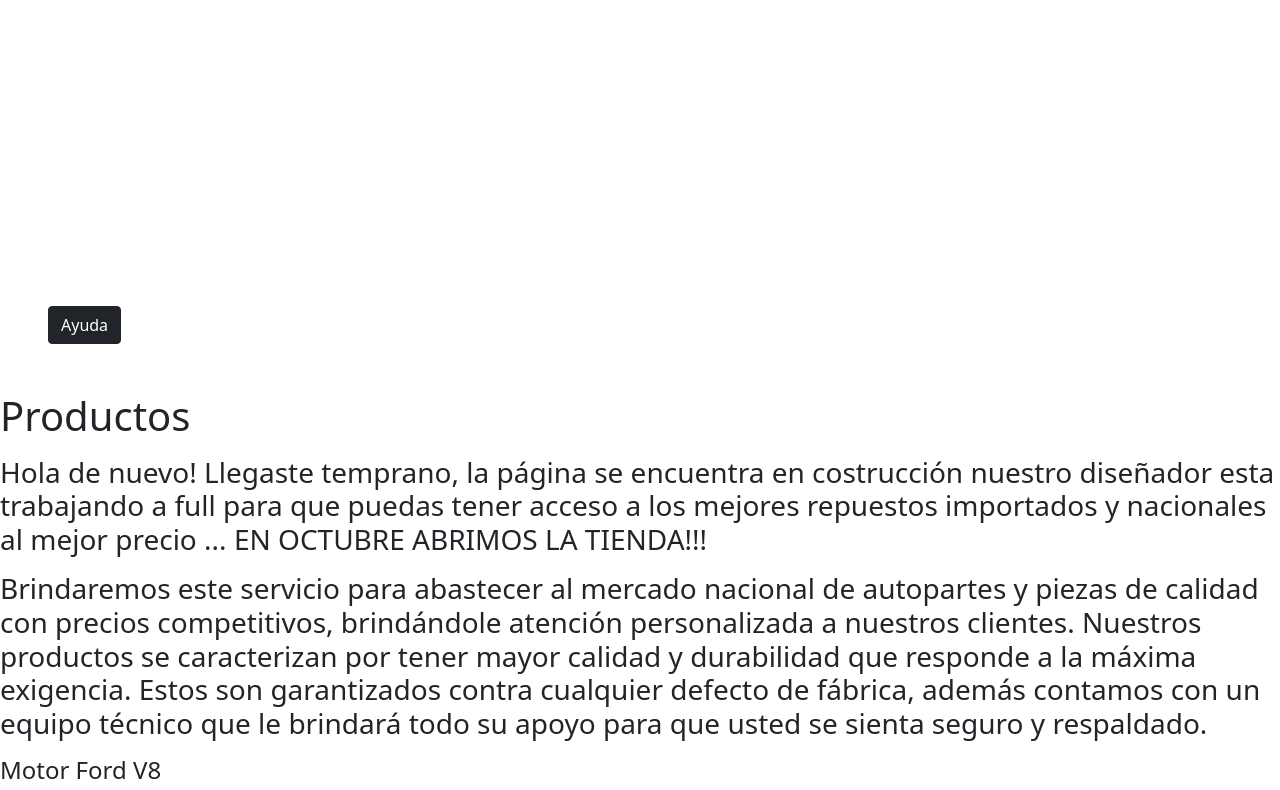
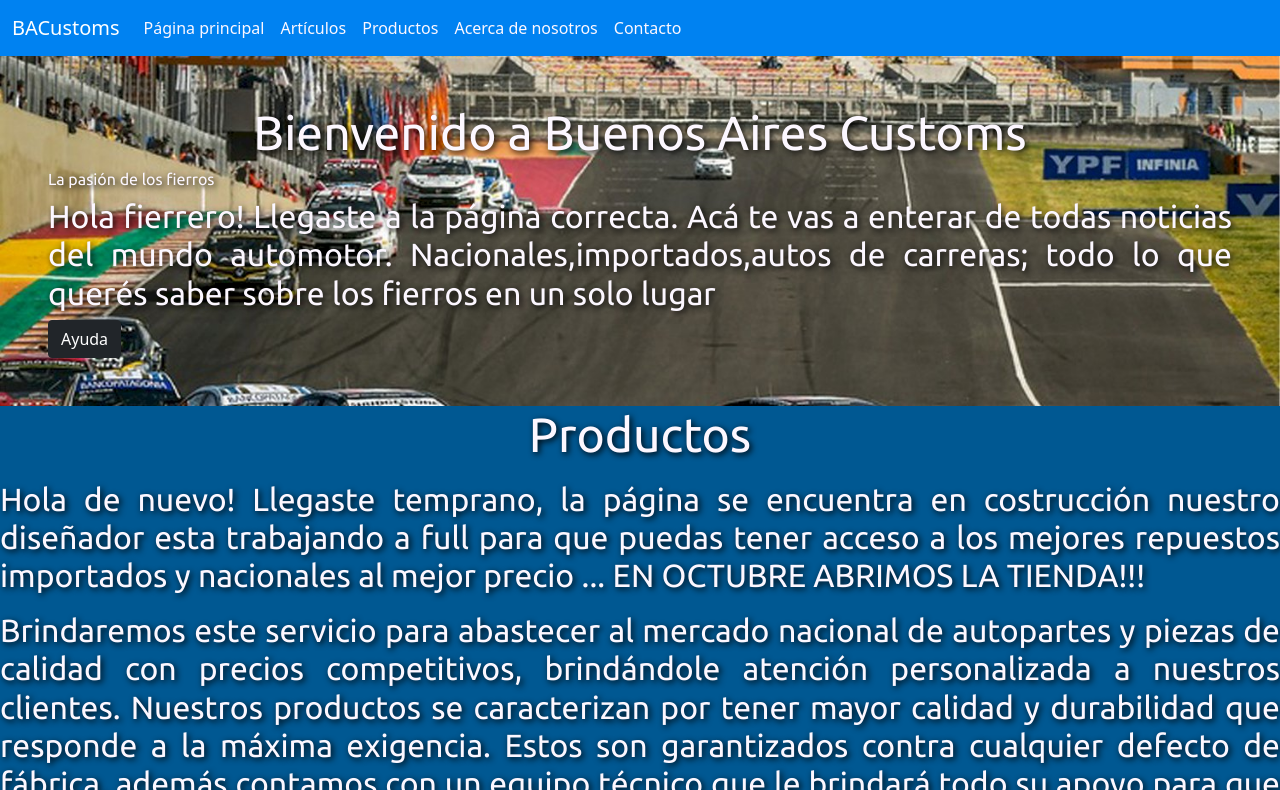
Before and after one commit to juan-miguel-leonard/Coder-Desarrollo-Web--Descontinuado-, a plain HTML site: page pages/productos.html in a window 1280 px wide. Shown: the top 790 px of the page. Drawn offline with nearby package versions, Linux system fonts and the light colour scheme; files that its build step writes are made by us from their sources; the site is published under a folder, as on GitHub Pages, so addresses that start at the root find nothing; files whose address does not match are found by name.

Commit message:
Version 2c

```diff
--- a/pages/productos.html
+++ b/pages/productos.html
@@ -9,7 +9,7 @@
     <title>BA Customs Productos</title>
     <link rel="shortcut icon" href="../img/icono.png" type="image/x-icon">
     <link href="https://cdn.jsdelivr.net/npm/bootstrap@5.1.3/dist/css/bootstrap.min.css" rel="stylesheet" integrity="sha384-1BmE4kWBq78iYhFldvKuhfTAU6auU8tT94WrHftjDbrCEXSU1oBoqyl2QvZ6jIW3" crossorigin="anonymous">
-  <link rel="stylesheet" href="/css/estilos.css">
+  <link rel="stylesheet" href="../css/estilos.css">
   </head>
   <body>
 
@@ -22,19 +22,19 @@
       <div class="collapse navbar-collapse" id="collapsibleNavbar">
         <ul class="navbar-nav">
           <li class="nav-item">
-            <a class="nav-link" href="/index.html">Página principal</a>
+            <a class="nav-link" href="../index.html">Página principal</a>
           </li>
           <li class="nav-item">
-            <a class="nav-link" href="pages/articulos.html">Artículos</a>
+            <a class="nav-link" href="../pages/articulos.html">Artículos</a>
           </li>
           <li class="nav-item">
-            <a class="nav-link" href="pages/productos.html">Productos</a>
+            <a class="nav-link" href="../pages/productos.html">Productos</a>
           </li>
           <li class="nav-item">
-            <a class="nav-link" href="pages/acercadenosotros.html">Acerca de nosotros</a>
+            <a class="nav-link" href="../pages/acercadenosotros.html">Acerca de nosotros</a>
           </li>
           <li class="nav-item">
-            <a class="nav-link" href="pages/contacto.html">Contacto</a>
+            <a class="nav-link" href="../pages/contacto.html">Contacto</a>
           </li>
         </ul>
       </div>
```
Also changed, not shown: index.html (+6 -6 lines), pages/acercadenosotros.html (+5 -5 lines), pages/articulos.html (+4 -4 lines), pages/contacto.html (+5 -7 lines).
